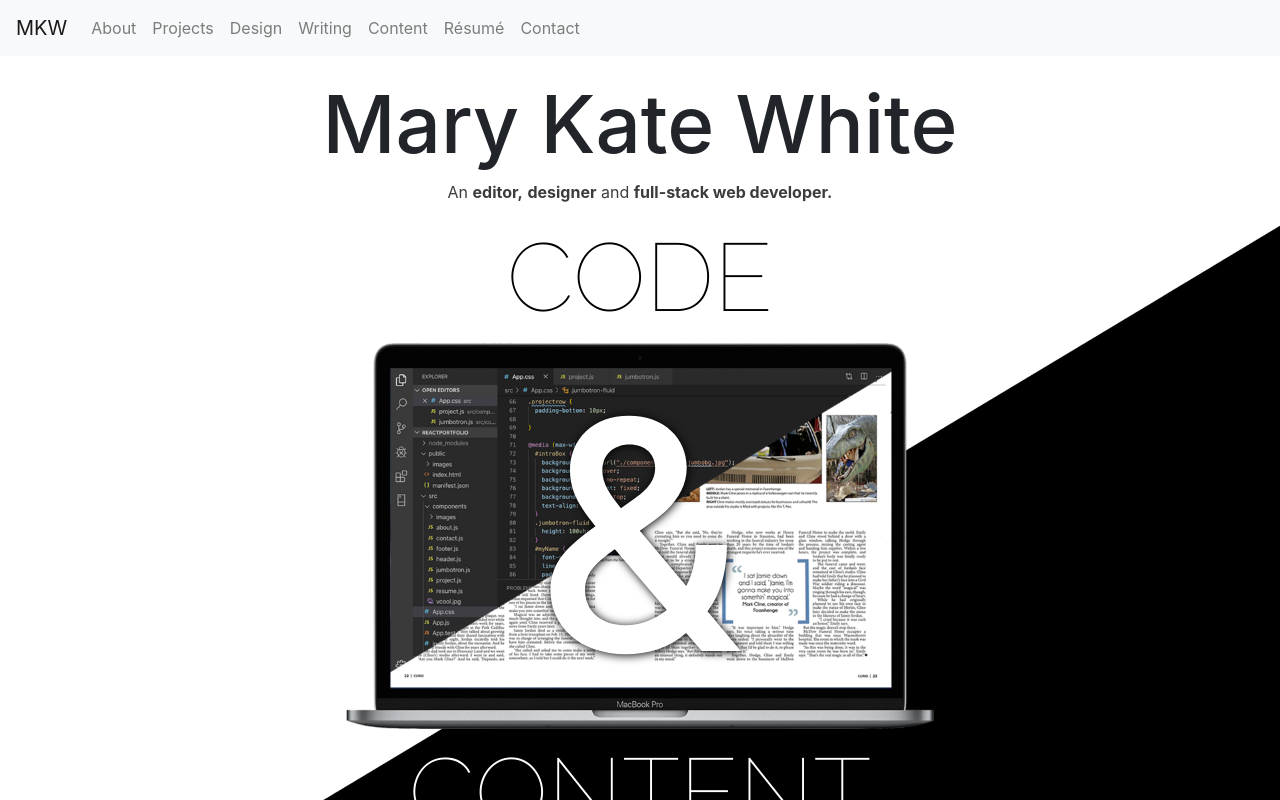
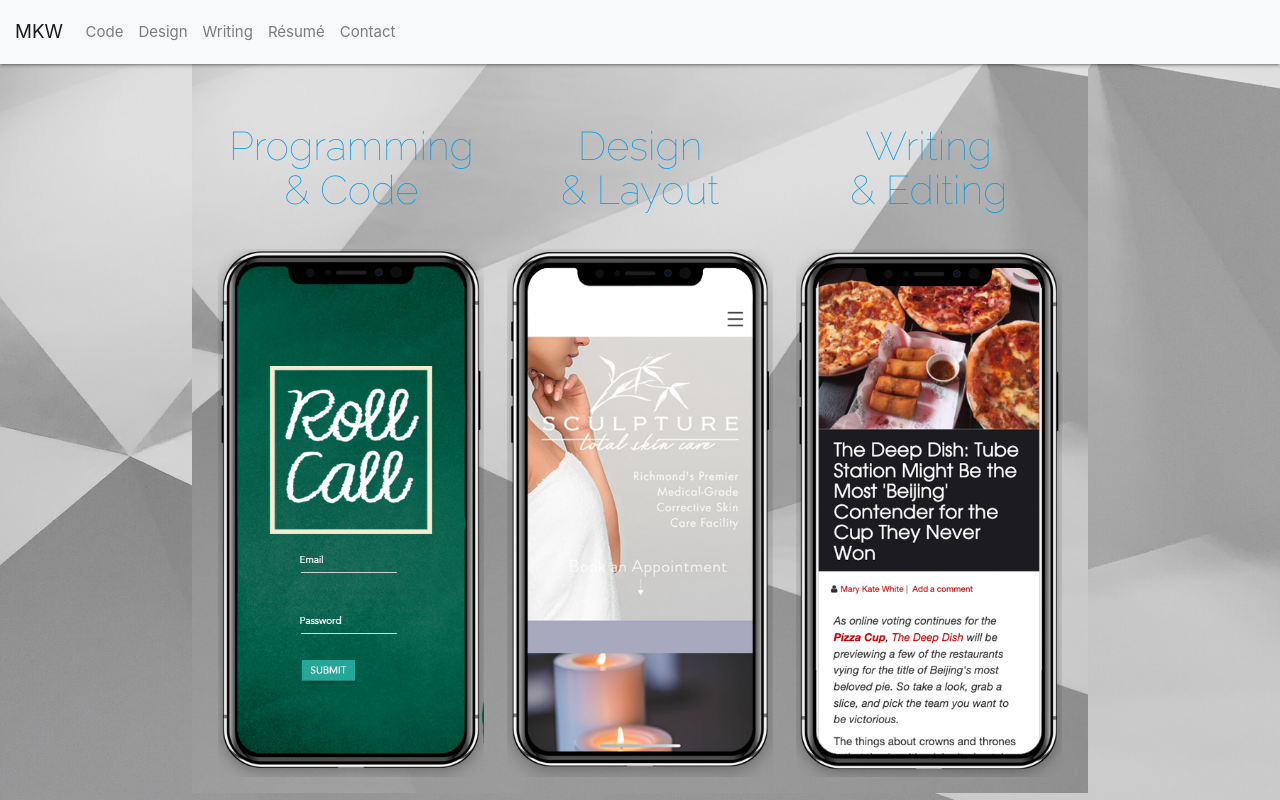
Before and after one commit to marykatewhite/reactportfolio, a React (Create React App) app: page / in a window 1280 px wide. Shown: the top 800 px of the page. Built offline with nearby package versions, Linux system fonts and the light colour scheme.

Commit message:
tweaks header, mostly, and imports materialize

```diff
--- a/package.json
+++ b/package.json
@@ -6,6 +6,7 @@
     "@testing-library/jest-dom": "^4.2.4",
     "@testing-library/react": "^9.5.0",
     "@testing-library/user-event": "^7.2.1",
+    "materialize-css": "^1.0.0-rc.2",
     "react": "^16.13.1",
     "react-dom": "^16.13.1",
     "react-router-dom": "^5.1.2",
--- a/public/index.html
+++ b/public/index.html
@@ -31,5 +31,6 @@
     <script src="https://code.jquery.com/jquery-3.3.1.slim.min.js" integrity="sha384-q8i/X+965DzO0rT7abK41JStQIAqVgRVzpbzo5smXKp4YfRvH+8abtTE1Pi6jizo" crossorigin="anonymous"></script>
 <script src="https://cdnjs.cloudflare.com/ajax/libs/popper.js/1.14.7/umd/popper.min.js" integrity="sha384-UO2eT0CpHqdSJQ6hJty5KVphtPhzWj9WO1clHTMGa3JDZwrnQq4sF86dIHNDz0W1" crossorigin="anonymous"></script>
 <script src="https://stackpath.bootstrapcdn.com/bootstrap/4.3.1/js/bootstrap.min.js" integrity="sha384-JjSmVgyd0p3pXB1rRibZUAYoIIy6OrQ6VrjIEaFf/nJGzIxFDsf4x0xIM+B07jRM" crossorigin="anonymous"></script>
-  </body>
+<link href="https://fonts.googleapis.com/icon?family=Material+Icons" rel="stylesheet">
+</body>
 </html>
--- a/src/App.js
+++ b/src/App.js
@@ -3,14 +3,16 @@ import { BrowserRouter as Router, Route } from "react-router-dom";
 import Header from "./components/header.js";
 import Project from "./components/project.js";
 import Content from "./components/content.js";
-import Jumbotron from "./components/jumbotron.js";
-import About from "./components/about.js";
+// import Jumbotron from "./components/jumbotron.js";
 import Contact from "./components/contact.js"
 import Resume from "./components/resume.js";
-import Design from "./components/design.js";
+// import Design from "./components/design.js";
+import DesignPage from "./components/designpage.js";
 import Writing from "./components/writing.js";
 import projects from "./projects.json";
+import 'materialize-css/dist/css/materialize.min.css';
 import "./App.css";
+import Design from "./components/design.js";
 
 class App extends Component {
   state = {
@@ -22,14 +24,12 @@ class App extends Component {
       <Router>
         <div className="App">
           <Header />
-          <Route exact path="/" component={Jumbotron} />
-          <Route exact path="/about" component={About} />
-          <Route exact path="/projects" component={Project} />
-          <Route exact path="/content" component={Content} />
+          <Route exact path="/" component={Content} />
+          <Route exact path="/code" component={Project} />
           <Route exact path="/design" component={Design} />
           <Route exact path="/writing" component={Writing} />
+          <Route exact path="/resume" component={Resume} />
           <Route exact path="/contact" component={Contact} />
-          <Route exact path="/resume" component={Resume} />
         </div>
       </Router>
     );
--- a/src/components/header.js
+++ b/src/components/header.js
@@ -18,13 +18,8 @@ function Header() {
       <div className="collapse navbar-collapse" id="navbarTogglerDemo02">
         <ul className="navbar-nav mr-auto mt-2 mt-lg-0">
           <li className="nav-item">
-            <a className="nav-link" href="/about">
-              About
-            </a>
-          </li>
-          <li className="nav-item">
-            <a className="nav-link" href="/projects">
-              Projects
+            <a className="nav-link" href="/code">
+              Code
             </a>
           </li>
           <li className="nav-item">
@@ -35,11 +30,6 @@ function Header() {
           <li className="nav-item">
             <a className="nav-link" href="/writing">
               Writing
-            </a>
-          </li>
-          <li className="nav-item">
-            <a className="nav-link" href="/content">
-              Content
             </a>
           </li>
           <li className="nav-item">
```
Also changed, not shown: 1 other file (tests, documents, lock files or other folders).
